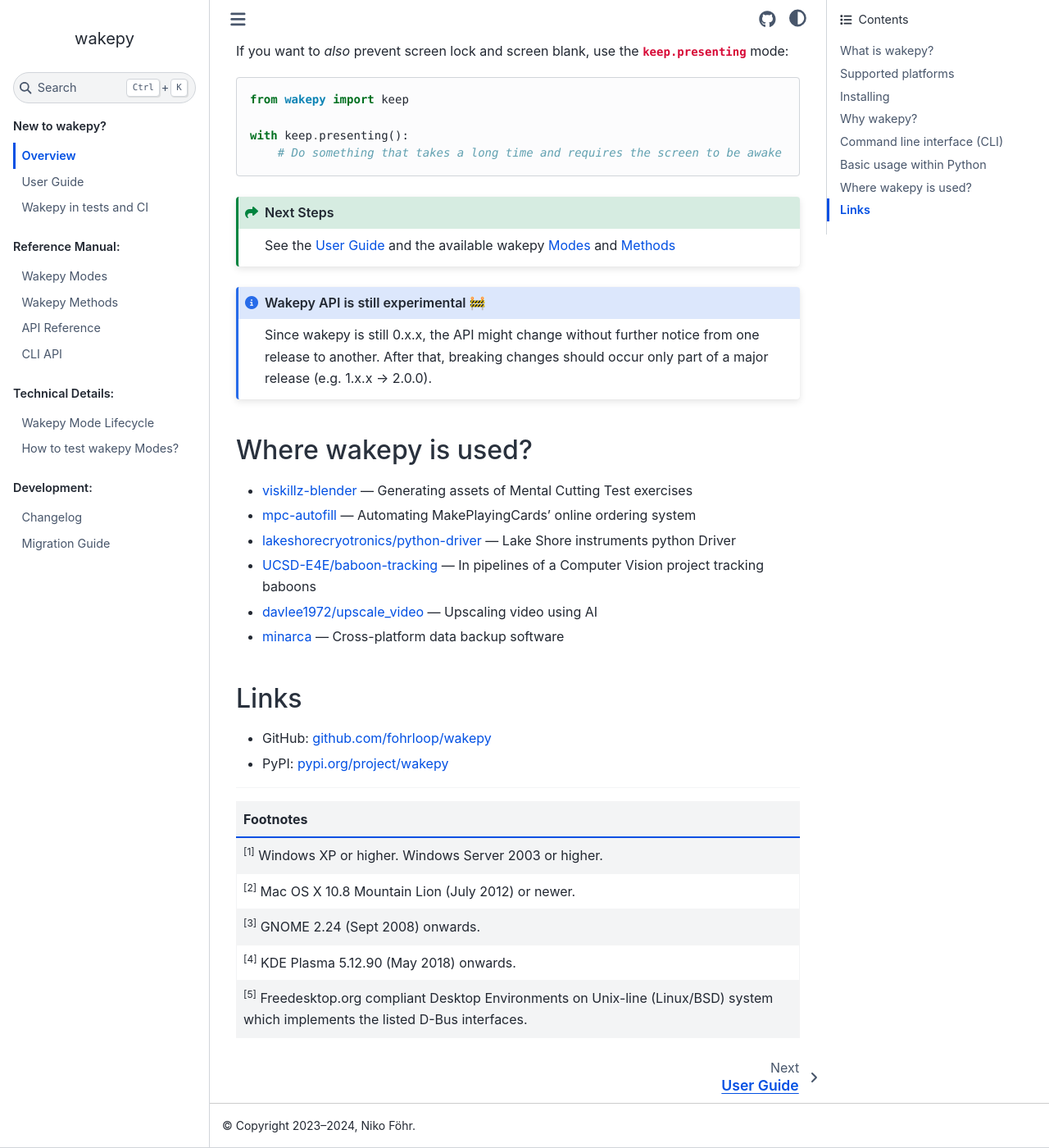
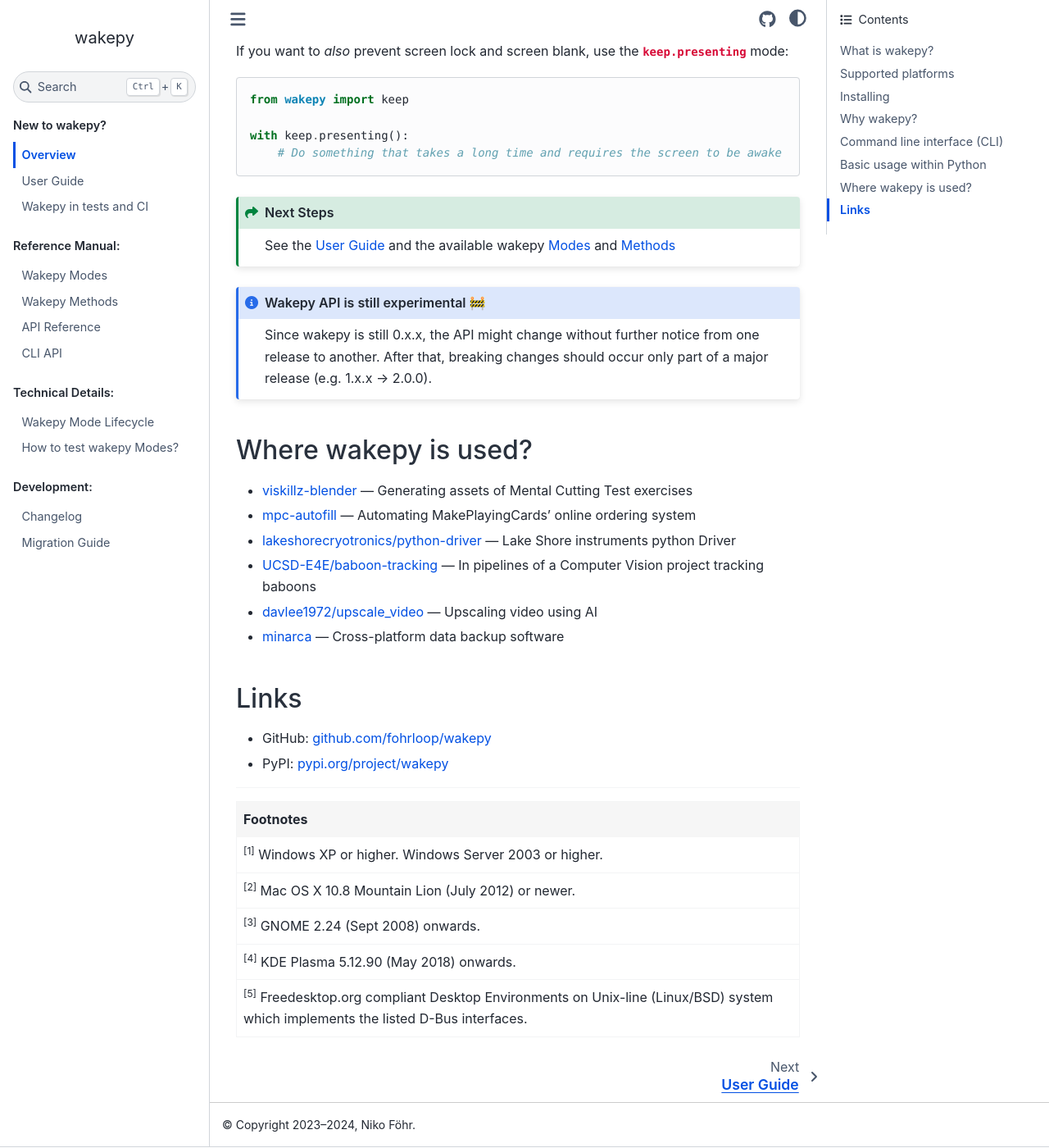
Before and after one commit to fohrloop/wakepy, a Sphinx documentation site: the page built from docs/source/index.md, in a window 1280 px wide and 1400 px high, scrolled down 2380 px. Shown: the whole window at 82% size. Built offline with Sphinx 7.4.7 and the Sphinx Book theme 1.1.4, drawn with Linux system fonts in a browser that asks for light colours; the version number could not be read and is left out.

Commit message:
edit the css (appearance) for tables

```diff
--- a/docs/source/_static/wakepy-docs.css
+++ b/docs/source/_static/wakepy-docs.css
@@ -9,6 +9,7 @@ html[data-theme=light] {
     --wakepy-color-inline-code: #d70936;
     --wakepy-color-code-block-bg: #fcfcfd;
     --wakepy-color-code-block-border: #d1d5da;
+    --wakepy-table-color-header-bottom-border: #f6f6f6;
     /* tables */
     --wakepy-table-color-header-bg: #f6f6f6;
     --wakepy-table-color-bg: #fff;
@@ -17,6 +18,12 @@ html[data-theme=light] {
     --pst-color-link: #0250e3;
     /* Navigation links color */
     --pst-color-primary: #0250e3;
+    /* override table row coloring (odd rows) */
+    --pst-color-table-row-zebra-low-bg: rgb(255, 255, 255) !important;
+    /* override table row coloring (even rows) */
+    --pst-color-table-row-zebra-high-bg: rgb(255, 255, 255) !important;
+    /* override table row hover background color */
+    --pst-color-table-row-hover-bg: #dce7fc !important;
 }
 
 
@@ -27,13 +34,20 @@ html[data-theme=dark] {
     --wakepy-color-inline-code:#dd7886;
     --wakepy-color-code-block-bg: #272822;
     --wakepy-color-code-block-border: #3c3d2e;
-    --wakepy-table-color-header-bg: #29313d;
+    --wakepy-table-color-header-bg: #222832ff;
     --wakepy-table-color-bg: #0f1216;
     --wakepy-table-color-border: #29313d;
+    --wakepy-table-color-header-bottom-border: #29313d;
     /* Regular links color */
     --pst-color-link: #6e91d8;
     /* Navigation links color */
     --pst-color-primary: #6e91d8;
+    /* override table row coloring (odd rows) */
+    --pst-color-table-row-zebra-low-bg: #121212ff !important;
+    /* override table row coloring (even rows) */
+    --pst-color-table-row-zebra-high-bg: #121212ff !important;
+    /* override table row hover background color */
+    --pst-color-table-row-hover-bg: #222832ff !important;
 }
 
 nav.contents  {
@@ -127,3 +141,9 @@ dl.py > dd > ul {
 .wakepy-table td {
   background-color: var(--wakepy-table-color-bg);
 }
+
+/* all tables.  */
+thead > tr {
+  background-color: var(--wakepy-table-color-header-bg) !important;
+  border-bottom: 1px solid var(--wakepy-table-color-header-bottom-border) !important;
+}
```
